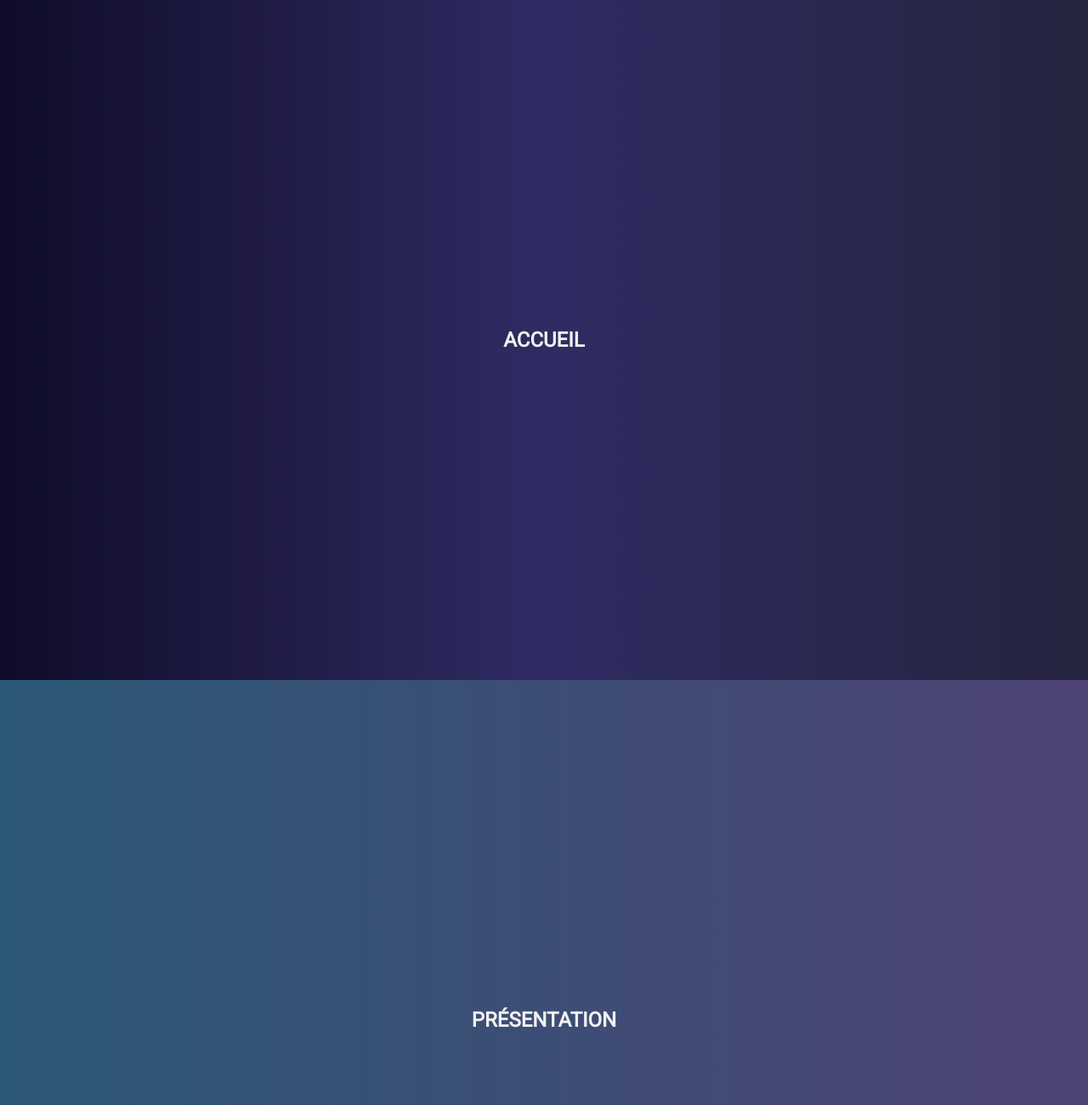
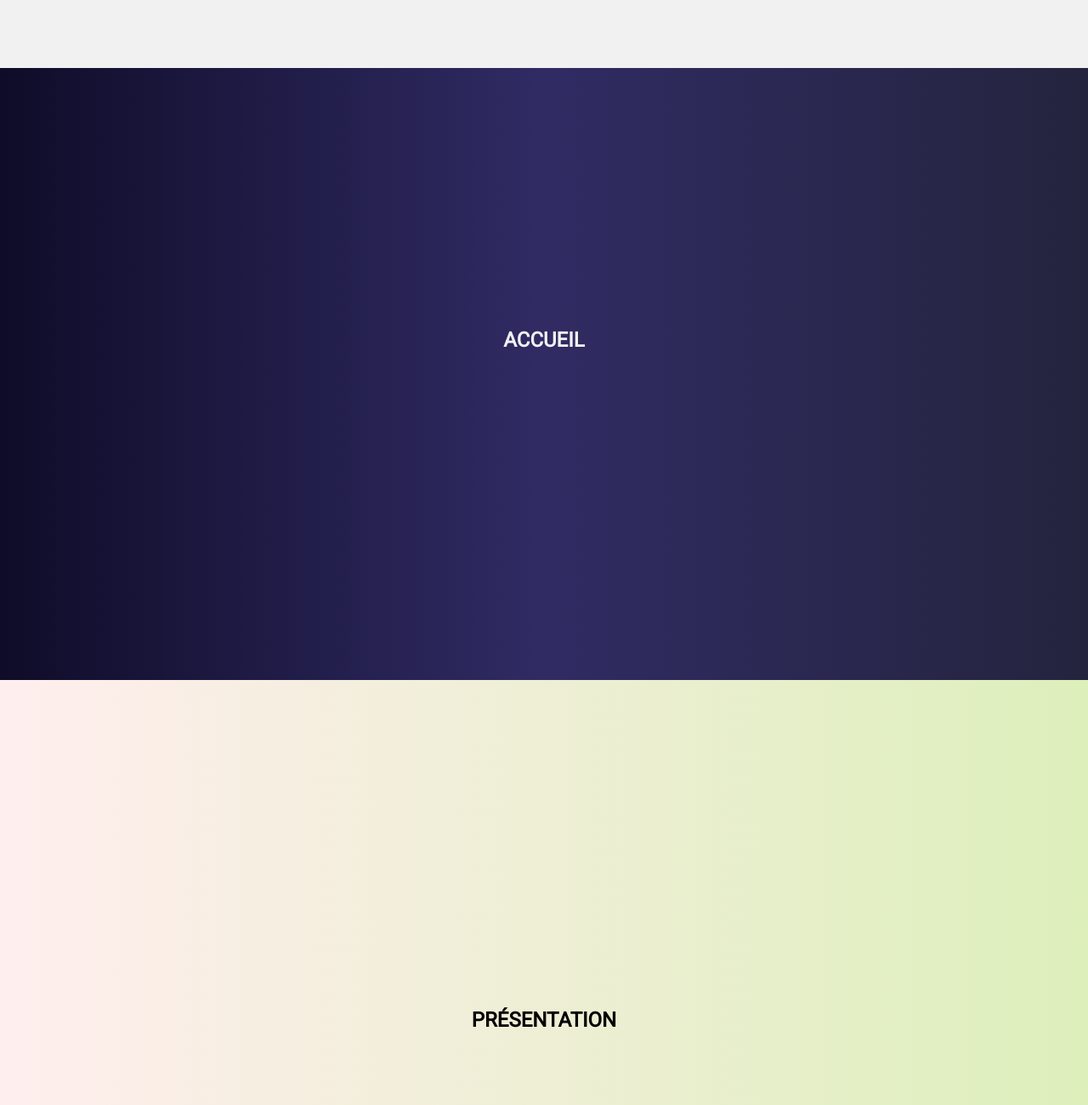
Before and after one commit to yannickbiheul/section_header, a plain HTML site: page index.html in a window 1280 px wide. Shown: the top 1300 px of the page at 85% size. Drawn offline with Linux system fonts and the light colour scheme.

Commit message:
Ajout du header et calcul de la hauteur de l'accueil

```diff
--- a/css/style.css
+++ b/css/style.css
@@ -3,6 +3,17 @@ html, body {
     padding: 0;
     box-sizing: border-box;
     font-family: 'Roboto', sans-serif;
+}
+
+header {
+    width: 100%;
+    height: 80px;
+    background-color: #f1f1f1;
+    position: fixed;
+    top: 0;
+    display: flex;
+    justify-content: space-between;
+    align-items: center;
 }
 
 #accueil {
@@ -16,11 +27,11 @@ html, body {
 }
 
 #presentation {
-    background: linear-gradient(to right, #2b5876, #4e4376);
+    background: linear-gradient(to right, #ffeeee, #ddefbb);
     width: 100%;
     height: 100vh;
     display: flex;
     justify-content: center;
     align-items: center;
-    color: #f1f1f1;
+    color: #000;
 }
--- a/index.html
+++ b/index.html
@@ -16,6 +16,10 @@
 
 <body>
 
+    <header>
+
+    </header>
+
     <section id="accueil">
         <h1>ACCUEIL</h1>
     </section>
--- a/js/main.js
+++ b/js/main.js
@@ -0,0 +1,4 @@
+const accueil = document.querySelector('#accueil');
+let hauteurAccueil = getComputedStyle(accueil).height;
+
+console.log(hauteurAccueil);
```
